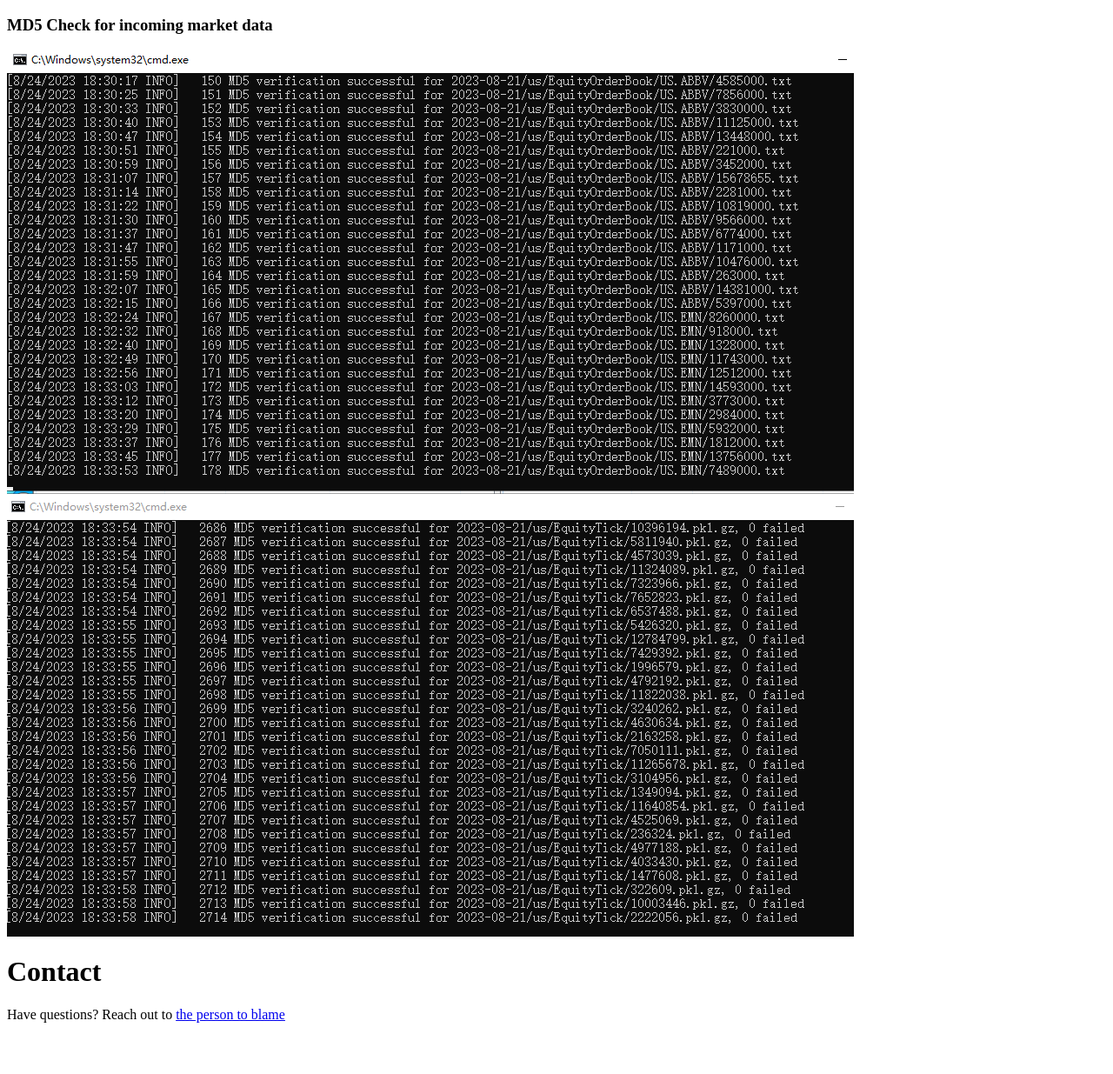
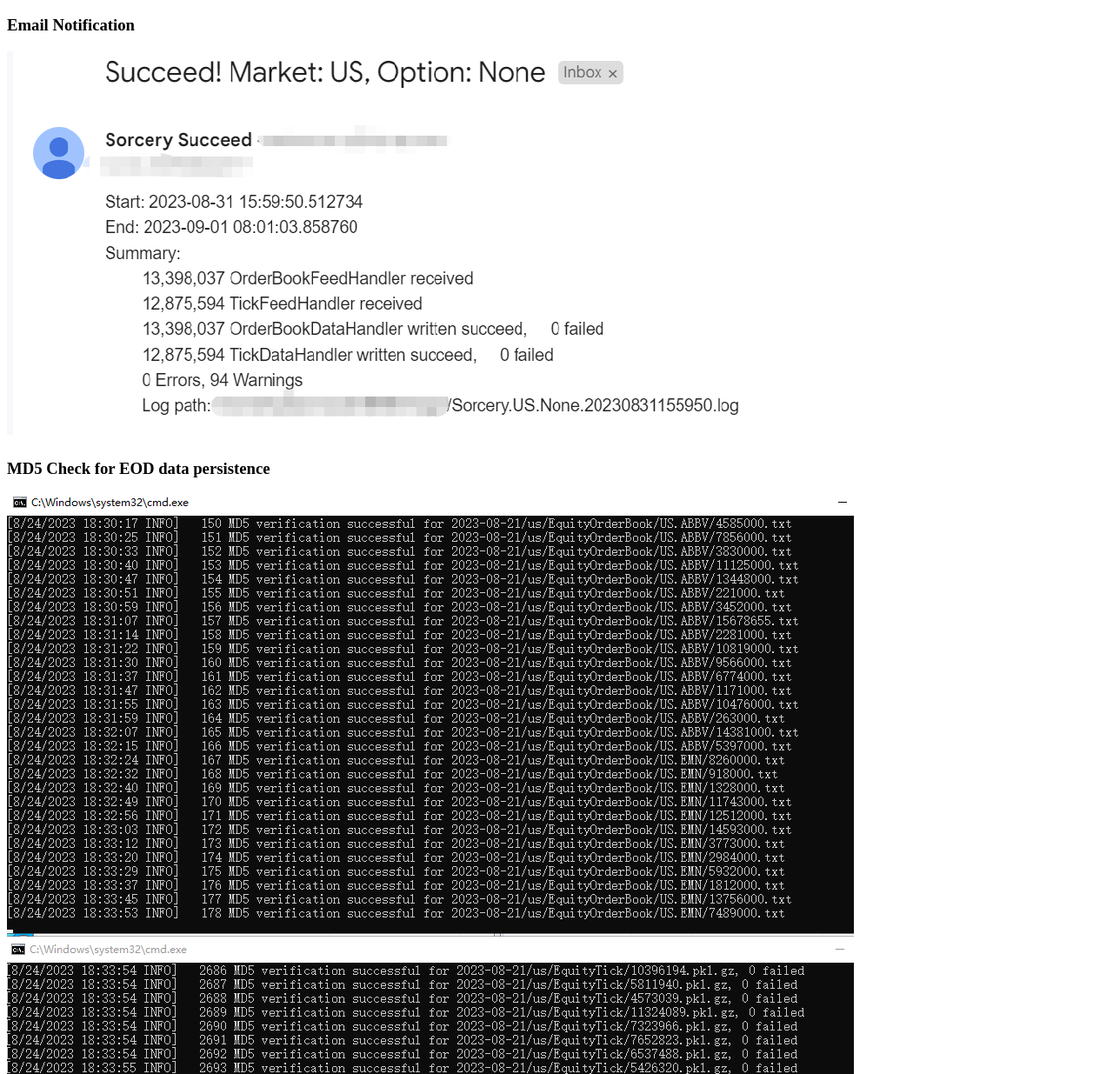
Before and after one commit to chenwang07/NifflerDemo, a plain HTML site: page index.html in a window 1280 px wide. Shown: the part 3985-5220 px from the top of the page at 87% size. Before the commit the page ends 5177 px from the top, so only its background shows below. Drawn offline with Linux system fonts and the light colour scheme.

Commit message:
updated structure based on Niffler

```diff
--- a/index.html
+++ b/index.html
@@ -50,9 +50,13 @@ their trading strategies with the highest accuracy. They could receive the notif
 
 <p><img src="res/images/Example_us_data.png" alt="Example Image 3" /></p>
 
-<h3>MD5 Check for incoming market data</h3>
+<h3>Email Notification</h3>
 
-<p><img src="res/images/md5_check.png" alt="Example Image 4" /></p>
+<p><img src="res/images/email_notification.png" alt="Example Image 4" /></p>
+
+<h3>MD5 Check for EOD data persistence</h3>
+
+<p><img src="res/images/md5_check.png" alt="Example Image 5" /></p>
 
 <h1>Contact</h1>
 
```
Also changed, not shown: res/images/email_notification.png (added), 2 other files.
